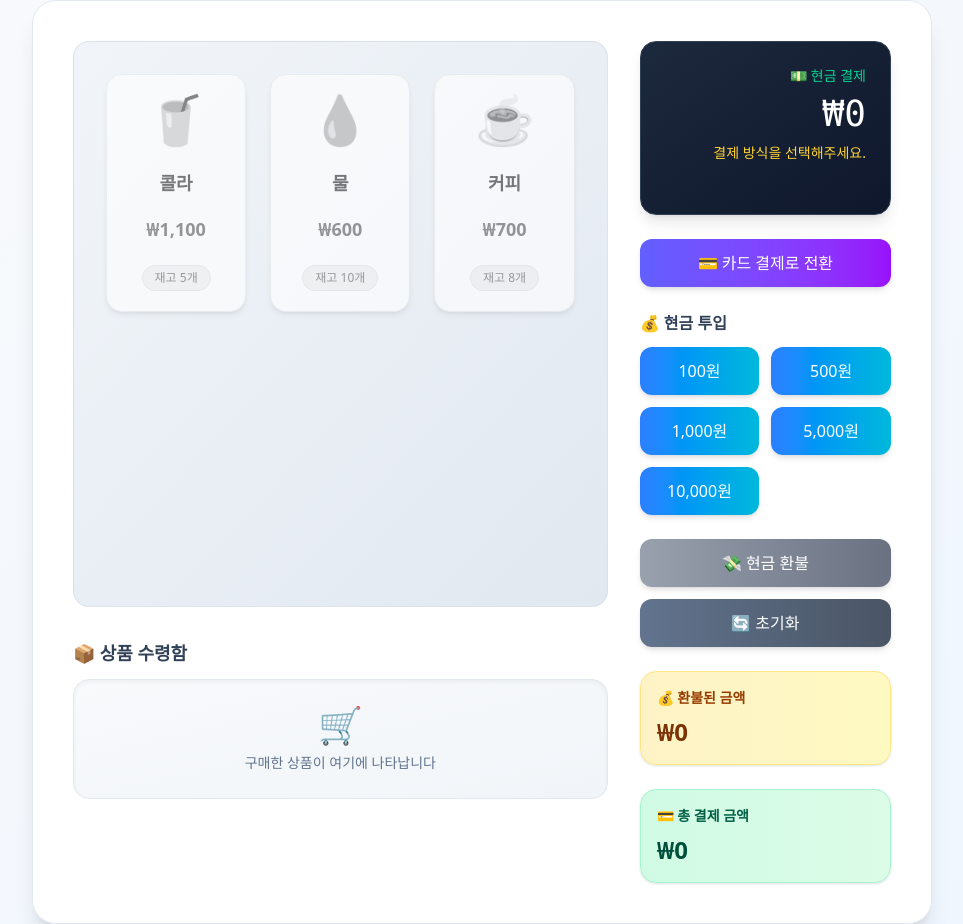
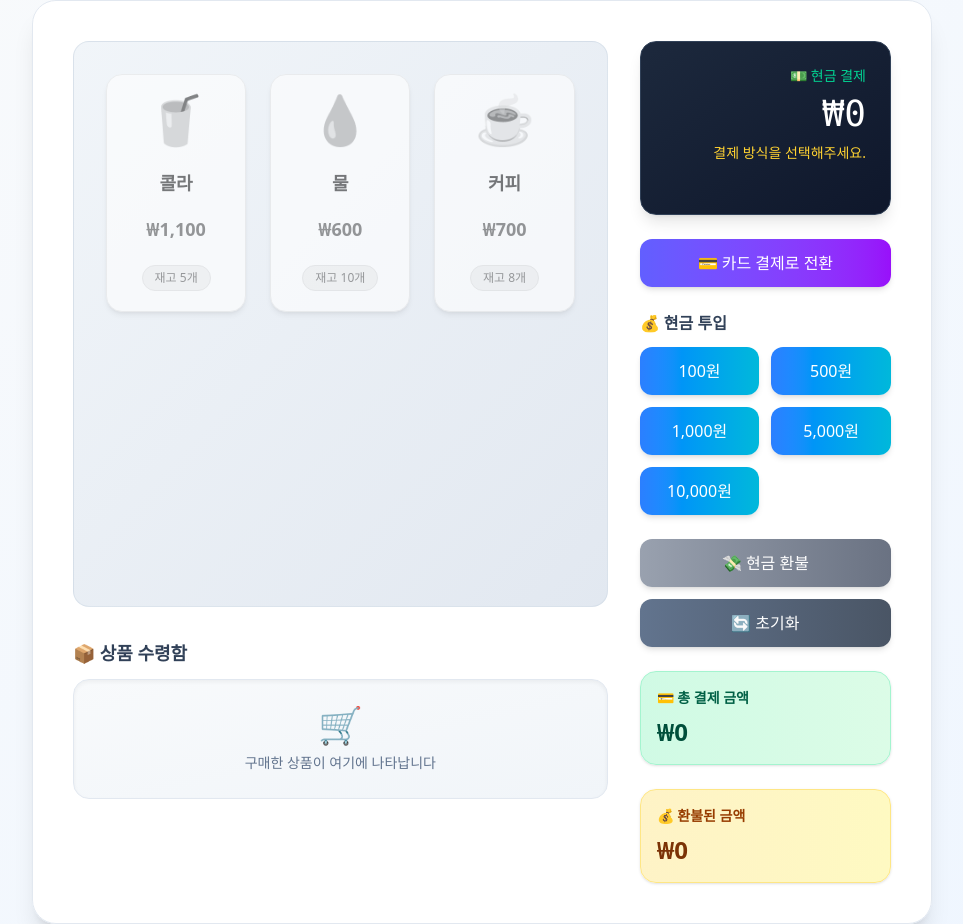
Before and after one commit to kurone-ab/sungje-vending-machine, a React (Vite) app: page / in a window 1280 px wide. Shown: the whole page, without its empty margins (158-1121 px from the left). Built offline with nearby package versions, Linux system fonts and the light colour scheme.

Commit message:
run prettier

```diff
--- a/src/components/ControlPanel.tsx
+++ b/src/components/ControlPanel.tsx
@@ -4,14 +4,26 @@ import { useVendingMachine } from "../contexts/VendingMachineContext";
 const cashTypes = [100, 500, 1000, 5000, 10000];
 
 export const ControlPanel: React.FC = () => {
-  const { paymentMethod, insertedMoney, message, isProcessing, purchasedItems, refundedAmount, togglePaymentMode, insertCash, resetToInitialState, refundAllCash } =
-    useVendingMachine();
+  const {
+    paymentMethod,
+    insertedMoney,
+    message,
+    isProcessing,
+    purchasedItems,
+    refundedAmount,
+    togglePaymentMode,
+    insertCash,
+    resetToInitialState,
+    refundAllCash,
+  } = useVendingMachine();
 
   const totalPaymentAmount = purchasedItems.reduce((total, item) => total + item.price, 0);
   return (
     <div className="flex flex-col gap-6 row-span-2">
       <div className="bg-gradient-to-br from-slate-800 to-slate-900 text-white p-6 rounded-2xl text-right shadow-lg border border-slate-700">
-        <div className="text-sm text-emerald-400 font-medium">{paymentMethod === "card" ? "💳 카드 결제" : "💵 현금 결제"}</div>
+        <div className="text-sm text-emerald-400 font-medium">
+          {paymentMethod === "card" ? "💳 카드 결제" : "💵 현금 결제"}
+        </div>
         <div className="text-4xl font-mono my-2 text-white">₩{insertedMoney.toLocaleString()}</div>
         <div className="text-sm mt-2 h-12 text-amber-300 break-keep leading-relaxed">{message}</div>
       </div>
@@ -25,7 +37,9 @@ export const ControlPanel: React.FC = () => {
       </button>
 
       <div>
-        <p className={`text-slate-700 font-semibold mb-3 transition-opacity ${paymentMethod !== "cash" && "opacity-50"}`}>
+        <p
+          className={`text-slate-700 font-semibold mb-3 transition-opacity ${paymentMethod !== "cash" && "opacity-50"}`}
+        >
           💰 현금 투입
         </p>
         <div className="grid grid-cols-2 gap-3">
@@ -33,7 +47,7 @@ export const ControlPanel: React.FC = () => {
             <button
               key={cash}
               onClick={() => insertCash(cash)}
-              disabled={paymentMethod !== "cash" || isProcessing || purchasedItems.length > 0}
+              disabled={paymentMethod !== "cash" || isProcessing}
               className="cursor-pointer bg-gradient-to-r from-blue-500 to-cyan-500 text-white p-3 rounded-xl hover:from-blue-600 hover:to-cyan-600 transition-all duration-200 disabled:from-gray-400 disabled:to-gray-500 disabled:cursor-not-allowed font-medium shadow-md"
             >
               {cash.toLocaleString()}원
@@ -59,23 +73,15 @@ export const ControlPanel: React.FC = () => {
         </button>
       </div>
 
-        <div className="bg-gradient-to-r from-amber-100 to-yellow-100 rounded-2xl p-4 border border-amber-200 shadow-sm">
-            <div className="text-amber-800 text-sm font-semibold mb-2 flex items-center gap-1">
-              💰 환불된 금액
-            </div>
-            <div className="text-amber-900 text-2xl font-bold">
-                ₩{refundedAmount.toLocaleString()}
-            </div>
-        </div>
+      <div className="bg-gradient-to-r from-emerald-100 to-green-100 rounded-2xl p-4 border border-emerald-200 shadow-sm">
+        <div className="text-emerald-800 text-sm font-semibold mb-2 flex items-center gap-1">💳 총 결제 금액</div>
+        <div className="text-emerald-900 text-2xl font-bold">₩{totalPaymentAmount.toLocaleString()}</div>
+      </div>
 
-        <div className="bg-gradient-to-r from-emerald-100 to-green-100 rounded-2xl p-4 border border-emerald-200 shadow-sm">
-            <div className="text-emerald-800 text-sm font-semibold mb-2 flex items-center gap-1">
-              💳 총 결제 금액
-            </div>
-            <div className="text-emerald-900 text-2xl font-bold">
-                ₩{totalPaymentAmount.toLocaleString()}
-            </div>
-        </div>
+      <div className="bg-gradient-to-r from-amber-100 to-yellow-100 rounded-2xl p-4 border border-amber-200 shadow-sm">
+        <div className="text-amber-800 text-sm font-semibold mb-2 flex items-center gap-1">💰 환불된 금액</div>
+        <div className="text-amber-900 text-2xl font-bold">₩{refundedAmount.toLocaleString()}</div>
+      </div>
     </div>
   );
 };
--- a/src/components/ReturnTray.tsx
+++ b/src/components/ReturnTray.tsx
@@ -5,9 +5,7 @@ export const ReturnTray: React.FC = () => {
   const { purchasedItems } = useVendingMachine();
   return (
     <div className="col-span-2 flex flex-col gap-3">
-      <div className="font-bold text-slate-700 text-lg flex items-center gap-2">
-        📦 상품 수령함
-      </div>
+      <div className="font-bold text-slate-700 text-lg flex items-center gap-2">📦 상품 수령함</div>
       <div className="bg-gradient-to-br from-slate-50 to-slate-100 rounded-2xl p-6 min-h-[120px] flex items-center justify-center border border-slate-200 shadow-inner">
         <div className="flex items-center gap-4">
           <div className="flex gap-3 flex-wrap justify-center">
```
